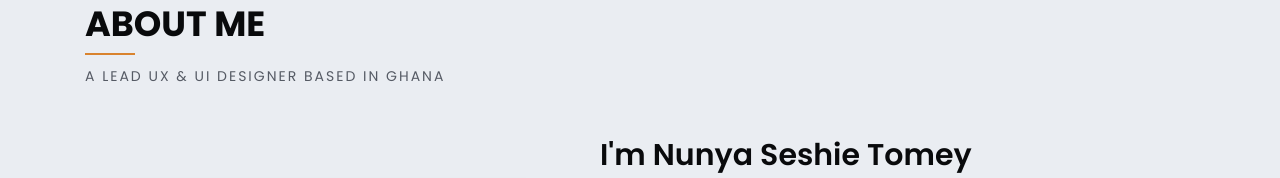
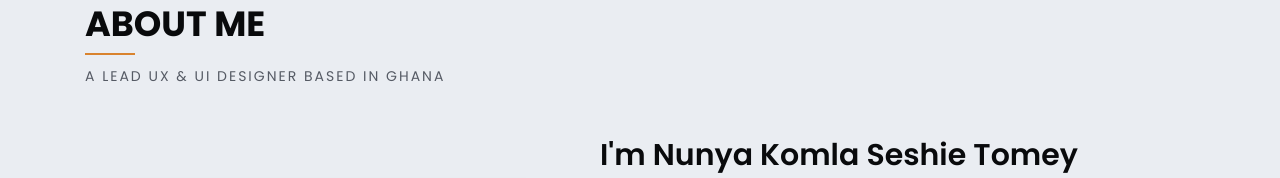
Before and after one commit to captain-nunya/MyPortfolio, a plain HTML site: page index.html in a window 1280 px wide. Shown: the part 897-1075 px from the top of the page. Drawn offline with nearby package versions, Linux system fonts and the light colour scheme.

Commit message:
added name

```diff
--- a/index.html
+++ b/index.html
@@ -109,7 +109,7 @@
                     </div>
                     <div class="col-lg-7 m-15px-tb">
                         <div class="about-me">
-                            <h4>I'm Nunya Seshie Tomey</h4>
+                            <h4>I'm Nunya Komla Seshie Tomey</h4>
                             <h6>A Lead <span class="theme-color">UX & UI</span> designer based in <span class="theme-color">Ghana</span></h6>
                             <p>I design and develop services for customers of all sizes, specializing in creating stylish, modern websites, web services and online stores. My passion is to design digital user experiences through the bold interface and meaningful interactions. Check out my Portfolio</p>
                             <div class="row about-list">
```
